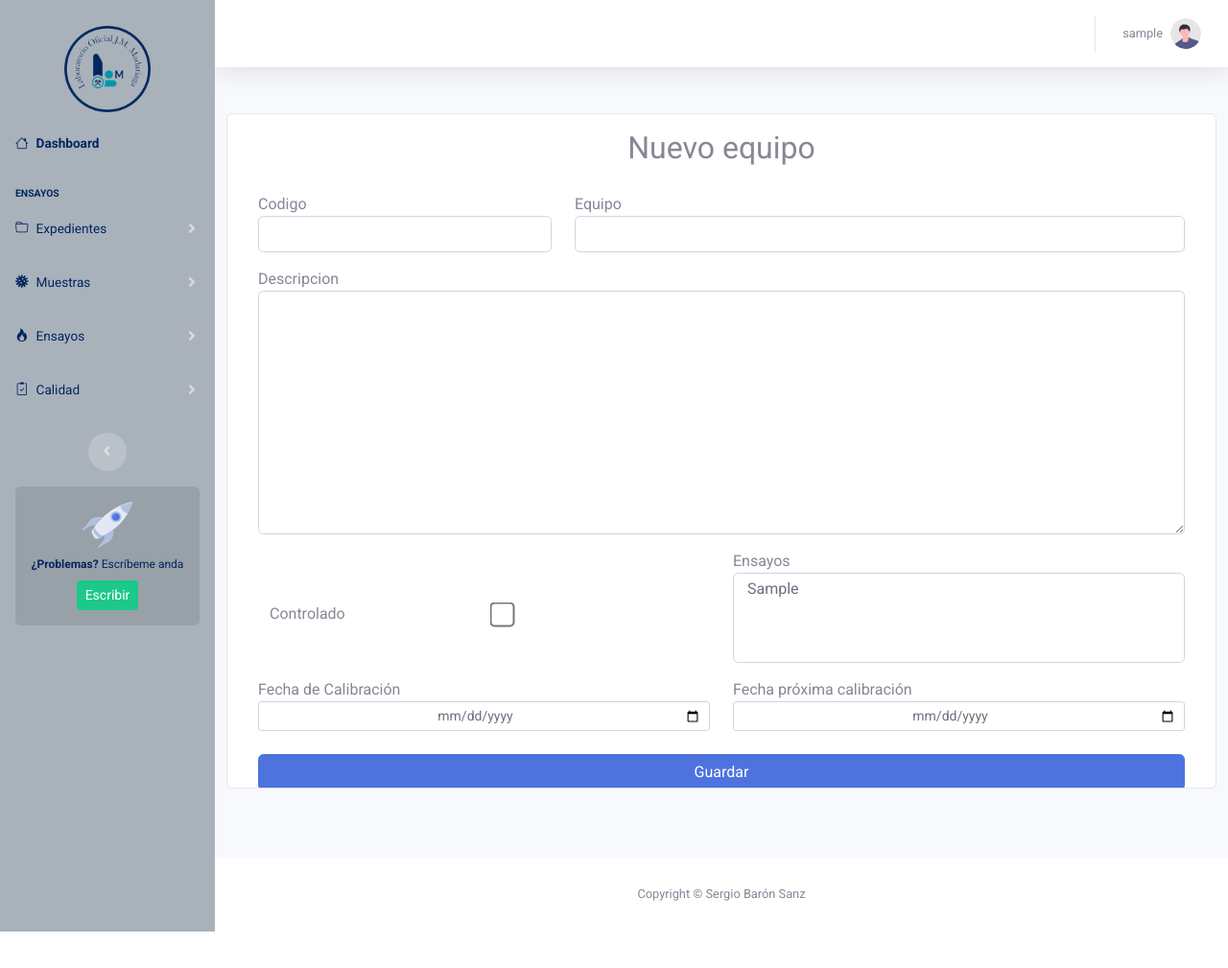
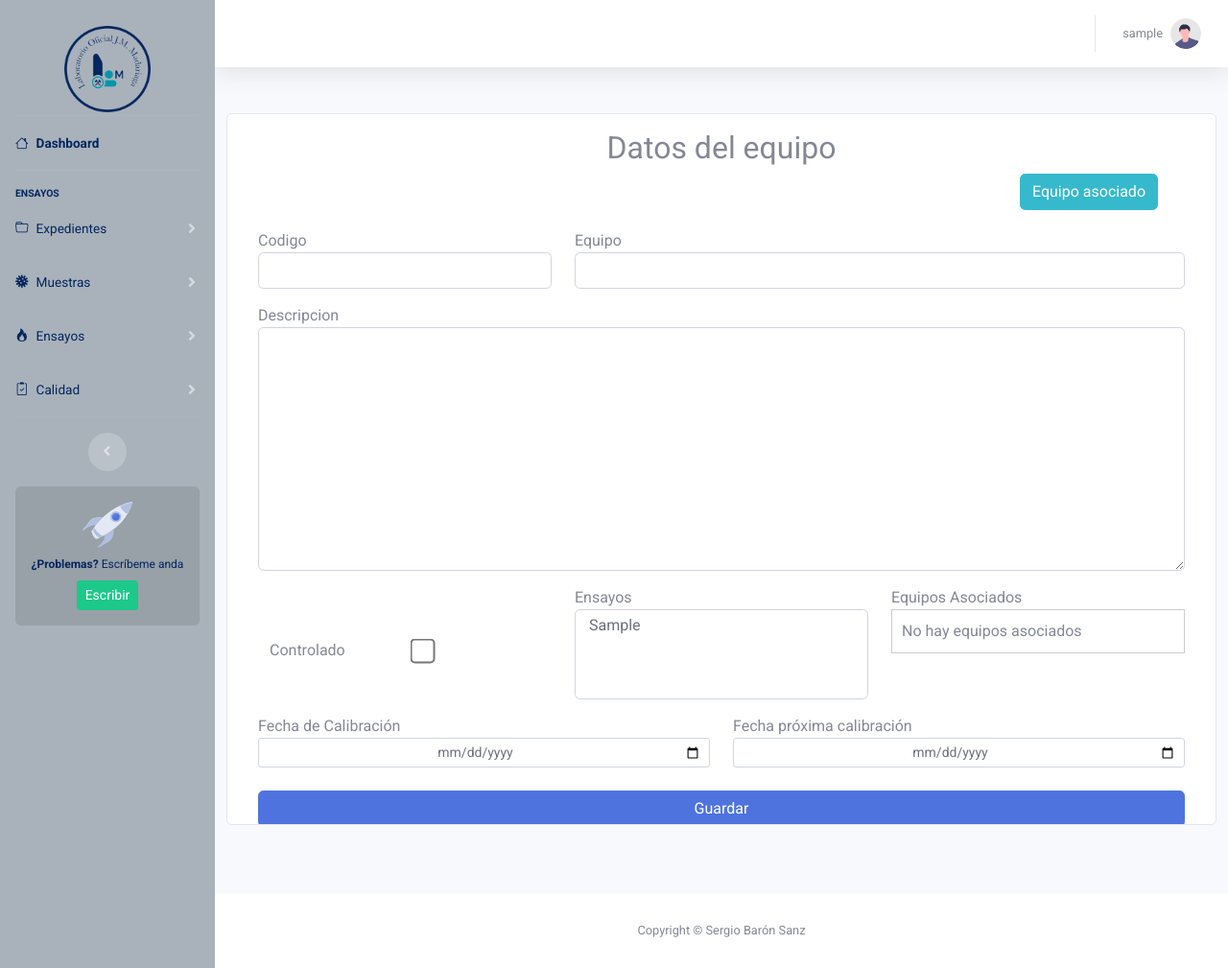
Before and after one commit to sergiobaronsanz/polvosLom, a Django app: page /equipos/nuevo-equipo in a window 1280 px wide. Shown: the whole page at 96% size. Before the commit the page ends 971 px from the top, so only its background shows below. Run offline with Django 4.2, Linux system fonts and the light colour scheme; a user stored in the database is signed in; tables that the repository leaves empty hold one stand-in row (values such as "Sample post"); some libraries are stand-ins or nearby versions.

Commit message:
provisional equipos Asociados

```diff
--- a/PDF/plantillas.py
+++ b/PDF/plantillas.py
@@ -2772,7 +2772,7 @@ class PlantillasEnsayo():
             self.pdf.multi_cell(w=10, h= 8, border="R")
 
             self.pdf.cell(w=10, h= 8, border="L")
-            self.pdf.cell(w=170, h= 8,border= "", txt= f"Tamizado: {ensayo.equipoTamizado.get().equipo_padre.codigo} | {ensayo.equipoTamizado.get().codigo} | {ensayo.equipoTamizado.get().equipo}",
+            self.pdf.cell(w=170, h= 8,border= "", txt= f"Tamizado: {ensayo.tamiz}",
                     align= "J", fill = 0)
             self.pdf.multi_cell(w=10, h= 8, border="R")
             self.pdf.multi_cell(w=190, h= 8, border="LR")
--- a/calidad/forms.py
+++ b/calidad/forms.py
@@ -1,5 +1,5 @@
 from django import forms
-from calidad.models import Equipos
+from calidad.models import Equipos, EquipoAsociado
 
 
 
@@ -29,3 +29,14 @@ class EquiposEnsayoForm(forms.Form):
         label="Equipos",
         widget=forms.SelectMultiple(attrs={'class': 'form-control form-control-sm', 'style': 'text-align: center;'})  # Agregar clases CSS si es necesario
     )
+
+
+class EquiposAsociadosForm(forms.ModelForm):
+    class Meta:
+        model= EquipoAsociado
+        exclude = ['equipoAsociado']
+        widgets = {
+            'codigo': forms.TextInput(attrs={'class': 'form-control'}),
+            'equipo': forms.TextInput(attrs={'class': 'form-control'}),
+            'descripcion': forms.Textarea(attrs={'class': 'form-control'}),
+        }
--- a/calidad/models.py
+++ b/calidad/models.py
@@ -10,21 +10,23 @@ class Equipos (models.Model):
     fechaCalibracion= models.DateField(verbose_name="Fecha de Calibración")
     fechaCaducidadCalibracion= models.DateField(verbose_name="Fecha próxima calibración")
 
-    equipo_padre = models.ForeignKey(
-        'self',
-        on_delete=models.CASCADE,
-        null=True,
-        blank=True,
-        related_name="subequipos",
-        verbose_name="Equipo Padre"
-    )
-
     class Meta():
         verbose_name="Equipo"
         verbose_name_plural="Equipos"
 
     def __str__(self):
-        if self.equipo_padre:
-            return f"{self.equipo_padre} | {self.codigo} | {self.equipo}"
-        else:
-            return f"{self.equipo} | {self.codigo}"
+        return f"{self.equipo} | {self.codigo}"
+
+
+class EquipoAsociado(models.Model):
+    codigo= models.CharField(max_length=300, verbose_name="Codigo")
+    equipo= models.CharField(max_length=300, verbose_name="Equipo")
+    equipoAsociado= models.ForeignKey(Equipos, verbose_name="Equipo Asociado", on_delete=models.CASCADE, null=True, blank=True)
+    descripcion= models.TextField( verbose_name="Descripcion")
+
+    class Meta():
+        verbose_name="Equipo asociado"
+        verbose_name_plural="Equipos asociados"
+
+    def __str__(self):
+        return f"{self.equipoAsociado} | {self.equipo} | {self.codigo}"
--- a/calidad/templates/equipos/configurarEquipo.html
+++ b/calidad/templates/equipos/configurarEquipo.html
@@ -6,9 +6,13 @@
     <div class="container py-5">
       <div class="row justify-content-center">
           <div class="card mb-4 col-lg-12">
-            <div class="text-center mt-3">
-              <h2> {%block tituloEnsayo%} Nuevo equipo{%endblock%}</h2>
-            </div>
+			  <div class="text-center mt-3">
+				<h2> {%block tituloEnsayo%} Datos del equipo{%endblock%}</h2>
+			  </div>
+			  <div class="d-flex">
+				<a href="{%url 'equipoAsociado' equipo.id %}" class="mr-5 ms-auto btn btn-info">Equipo asociado</a>
+			  </div>
+
               <div class="card-body table-responsive" style="max-height: 80vh;">
                 <form class= "d-flex flex-column" method="post">
                     {% csrf_token %}
@@ -44,6 +48,25 @@
 							{{form.ensayos.label}}
 							{{form.ensayos}}
 						</div>
+						<div class= "col">
+							<p class= "mb-0"> Equipos Asociados </p>
+							<div class="col" style="max-height: 100px; overflow-y: auto; border: 1px solid #ccc; padding: 10px;">
+							{% for equipo in equiposAsociados %}
+								<form method="GET" action="{% url 'eliminarEquipoAsociado' equipo.id %}" onsubmit="return confirm('¿Estás seguro de que quieres eliminar este equipo asociado?');">
+									<div class= "d-flex align-items-center justify-content-between">
+										<p class="mb-0"> {{equipo.codigo}} | {{ equipo.equipo }}</p>
+										<button type="submit" style="border: none; background: none;">
+											<img style="width: 20px; height: auto;" src="{% static 'img/pages/trash.png' %}">
+										</button>
+									</div>
+								</form>
+							{% empty %}
+								<div>No hay equipos asociados</div>
+							{% endfor %}
+
+							</div>
+						</div>
+
 					</div>
 
 					<div class="row d-flex justify-content-between mt-3">
--- a/calidad/urls.py
+++ b/calidad/urls.py
@@ -6,5 +6,7 @@ urlpatterns = [
     path('equipos', views.equipos, name="equipos"),
     path('equipos/nuevo-equipo', views.nuevoEquipo, name="nuevoEquipo"),
 	path('equipos/editar-equipo/<str:id_equipo>/', views.editarEquipo, name="editarEquipo"),
-	path('eqipos/eliminarEquipo/<str:id_equipo>', views.eliminarEquipo, name= "eliminarEquipo"),
+	path('equipos/eliminarEquipo/<str:id_equipo>', views.eliminarEquipo, name= "eliminarEquipo"),
+	path('equipos/equipo-asociado/<str:id_equipoAsociado>', views.equipoAsociado, name= "equipoAsociado"),
+	path('equipos/equipo-asociado/eliminar/<str:id_equipo>', views.eliminarEquipoAsociado, name= "eliminarEquipoAsociado"),
 ]
--- a/calidad/views.py
+++ b/calidad/views.py
@@ -1,4 +1,4 @@
-from django.shortcuts import render, redirect, get_object_or_404
+from django.shortcuts import render, redirect, get_object_or_404, get_list_or_404
 from .forms import *
 from django.contrib.auth.decorators import login_required
 
@@ -39,6 +39,8 @@ def nuevoEquipo (request):
 def editarEquipo (request, id_equipo):
 
     equipo= get_object_or_404(Equipos, id=id_equipo)
+    equiposAsociados = EquipoAsociado.objects.filter(equipoAsociado=equipo)
+    print(equipoAsociado)
 
     if request.method =="POST":
         form = EquiposForm(request.POST, instance=equipo)
@@ -53,8 +55,9 @@ def editarEquipo (request, id_equipo):
         form = EquiposForm(instance=equipo)
 
     return render (request, "equipos/configurarEquipo.html",{
-        'equipos': equipos,
+        'equipo': equipo,
         'form': form,
+        'equiposAsociados': equiposAsociados
 
     })
 
@@ -70,3 +73,44 @@ def eliminarEquipo(request, id_equipo):
     else:
         print("hubo un problema")
         return redirect('equipos')
+
+
+@login_required
+def equipoAsociado(request, id_equipoAsociado):
+    equipoAsociado= get_object_or_404(Equipos, id= id_equipoAsociado)
+    form= EquiposAsociadosForm()
+    print(equipoAsociado)
+
+    if request.method == "POST":
+        form = EquiposAsociadosForm(request.POST)
+        print("POST recibido:", request.POST)
+        print("is_valid:", form.is_valid())  # Esto es lo raro
+        print("Errores:", form.errors)
+
+        if form.is_valid():
+            obj = form.save(commit=False)
+            obj.equipoAsociado = equipoAsociado
+            obj.save()
+            print("guardado")
+
+            return redirect("editarEquipo", equipoAsociado.id )
+        else:
+            print("No valido")
+
+
+
+    return render (request, 'equipos/equipoAsociado.html',{
+        "equipoAsociado": equipoAsociado,
+        "form": form
+    })
+
+
+@login_required
+def eliminarEquipoAsociado(request, id_equipo):
+    equipoAsociado= EquipoAsociado.objects.get(id= id_equipo)
+    equipo= equipoAsociado.equipoAsociado
+
+    equipoAsociado.delete()
+    print("Borrado")
+
+    return redirect("editarEquipo", equipo.id )
--- a/ensayos/forms.py
+++ b/ensayos/forms.py
@@ -2,7 +2,7 @@ from django import forms
 from ensayos.models import Humedad, Granulometria
 from muestras.models import ListaEnsayos
 from muestras.models import Muestras
-from .models import Equipos
+from calidad.models import Equipos, EquipoAsociado
 from django.db.models import Q
 from django.shortcuts import  get_object_or_404, get_list_or_404
 from django.forms import formset_factory
@@ -1553,16 +1553,6 @@ class TratamientoForm(forms.Form):
         ("2", "SI")
     ]
 
-    tamices = [
-        ("0", ""),
-        ("1", "500"),
-        ("2", "1000"),
-        ("3", "250"),
-        ("4", "800"),
-        ("5", "125"),
-        ("6", "63"),
-    ]
-
     muestra = forms.ModelChoiceField(
         queryset=Muestras.objects.none(),  # Se asignará en __init__
         label="Muestra",
@@ -1651,6 +1641,13 @@ class TratamientoForm(forms.Form):
         widget=forms.Select(attrs={'class': 'form-control form-control-sm tamizado', 'style': 'text-align: center;'})
     )
 
+    tamiz = forms.ModelChoiceField(
+        queryset= EquipoAsociado.objects.all(),
+        label="Tamiz",
+        required=False,
+        widget=forms.Select(attrs={'class': 'form-control form-control-sm tamizado', 'style': 'text-align: center;'})
+    )
+
     fechaTamizadoInicio = forms.DateField(
         label="Fecha inicio",
         required=False,
@@ -1671,12 +1668,13 @@ class TratamientoForm(forms.Form):
 
         # Obtener el ensayo correspondiente
         ensayo = ListaEnsayos.objects.filter(ensayo="Tratamiento").first()
+
         if ensayo:
             self.fields['equipoSecado'].queryset = Equipos.objects.filter(ensayos=ensayo)
             self.fields['equipoMolido'].queryset = Equipos.objects.filter(ensayos=ensayo)
             self.fields['equipoTamizado'].queryset = Equipos.objects.filter(ensayos=ensayo)
 
         # Obtener los equipos específicos para tamizado
-        tamiz_tratamiento = Equipos.objects.filter(descripcion="tamices tratamiento").first()
+        """tamiz_tratamiento = Equipos.objects.filter(descripcion="tamices tratamiento").first()
         if tamiz_tratamiento:
-            self.fields['equipoTamizado'].queryset = Equipos.objects.filter(equipo_padre=tamiz_tratamiento)
+            self.fields['equipoTamizado'].queryset = Equipos.objects.filter(equipo_padre=tamiz_tratamiento)"""
--- a/ensayos/models.py
+++ b/ensayos/models.py
@@ -922,6 +922,7 @@ class Tratamiento (models.Model):
 
     tamizado= models.CharField(verbose_name="Tamizado", choices=preseleccion, max_length=500, default=None, blank= True, null= True)
     equipoTamizado= models.ManyToManyField(Equipos,  verbose_name="Equipos de tamizado",related_name="tratamientos_equipoTamizado",default=None)
+    tamiz= models.CharField(verbose_name="Tamiz", choices=preseleccion, max_length=500, default=None, blank= True, null= True)
     fechaTamizadoInicio= models.DateField(verbose_name="Fecha", blank=True, null= True)
     fechaTamizadoFin= models.DateField(verbose_name="Fecha", blank=True, null= True)
 
--- a/ensayos/templates/ensayos/nuevosEnsayos/tratamiento.html
+++ b/ensayos/templates/ensayos/nuevosEnsayos/tratamiento.html
@@ -93,6 +93,11 @@
 			{{formTratamiento.equipoTamizado}}
 		</div>
 
+		<div class= "col">
+			{{formTratamiento.tamiz.label}}
+			{{formTratamiento.tamiz}}
+		</div>
+
 	</div>
 
 
--- a/ensayos/views.py
+++ b/ensayos/views.py
@@ -2741,6 +2741,7 @@ def tratamiento (request, muestra_id):
 
                 tamizado= formTratamiento.cleaned_data["tamizado"]
                 equipoTamizado= formTratamiento.cleaned_data["equipoTamizado"]
+                tamiz= formTratamiento.cleaned_data["tamiz"]
                 fechaTamizadoInicio= formTratamiento.cleaned_data["fechaTamizadoInicio"]
                 fechaTamizadoFin=formTratamiento.cleaned_data["fechaTamizadoFin"]
 
@@ -2759,6 +2760,7 @@ def tratamiento (request, muestra_id):
 
                 tamizado= tamizado,
                 fechaTamizadoInicio= fechaTamizadoInicio,
+                tamiz=tamiz,
                 fechaTamizadoFin=fechaTamizadoFin,
 
                 usuario= usuario,
@@ -2812,6 +2814,7 @@ def tratamiento (request, muestra_id):
 
             tamizado= ensayo_tratamiento.tamizado
             equipoTamizado= list(ensayo_tratamiento.equipoTamizado.values_list('id', flat=True))
+            tamiz= list(ensayo_tratamiento.tamiz)
             fechaTamizadoInicio= str(ensayo_tratamiento.fechaTamizadoInicio)
             fechaTamizadoFin=str(ensayo_tratamiento.fechaTamizadoFin)
 
@@ -2826,6 +2829,7 @@ def tratamiento (request, muestra_id):
                 "fechaMolidoInicio": fechaMolidoInicio,
                 "fechaMolidoFin": fechaMolidoFin,
                 "tamizado": tamizado,
+                "tamiz": tamiz,
                 "fechaTamizadoInicio": fechaTamizadoInicio,
                 "fechaTamizadoFin":fechaTamizadoFin,
                 "equipoSecado": equipoSecado,
--- a/muestras/views.py
+++ b/muestras/views.py
@@ -190,7 +190,6 @@ def verMuestra(request, muestra_id):
 
     #Sacamos la lista de los ensayos terminados
     ensayos= listaEnsayosTerminados(resultados, muestra)
-    print(f" los esnayos son {resultados}")
 
     #Sacamos los datos para js
     ensayos_json_str = json.dumps(ensayos)
```
Also changed, not shown: calidad/templates/equipos/equipoAsociado.html (added, +42 -0 lines), calidad/migrations/0002_remove_equipos_equipo_padre_equipoasociado.py (added), calidad/migrations/0003_alter_equipoasociado_equipoasociado.py (added), ensayos/migrations/0034_tratamiento_tamiz.py (added).
